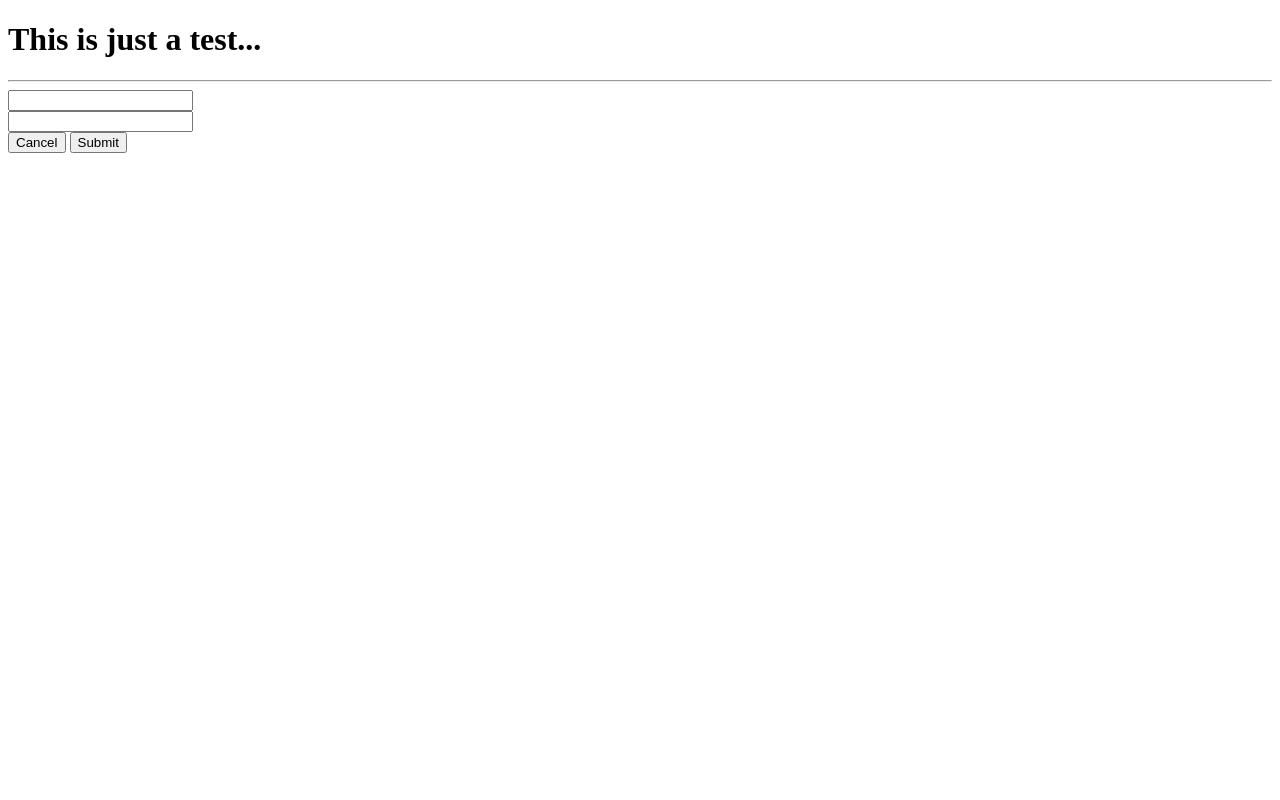
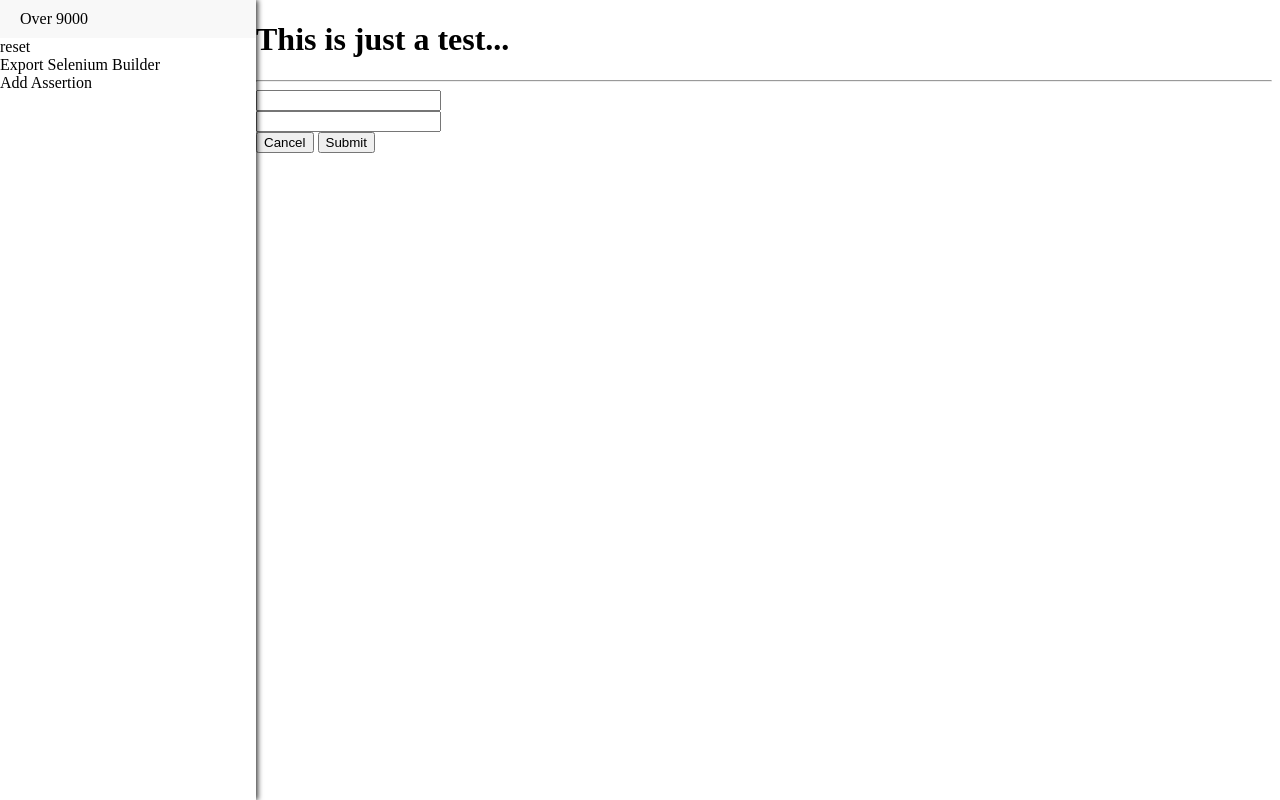
Before and after one commit to Vaposphere/over-9000, a website: page index.html in a window 1280 px wide. Drawn offline with Linux system fonts and the light colour scheme.

Commit message:
refactor: use CSS to style UI

```diff
--- a/index.html
+++ b/index.html
@@ -5,7 +5,8 @@
     <meta http-equiv="X-UA-Compatible" content="IE=edge">
     <meta name="viewport" content="width=device-width, initial-scale=1">
     <title>Over-9000 Test Page</title>
-    <script src="src/over9k.js"></script>
+    <script src="src/o9k.js"></script>
+    <link href="src/o9k.css" rel="stylesheet" type="text/css"></style>
     <link href="https://fonts.googleapis.com/css?family=Roboto" rel="stylesheet">
   </head>
   <body>
--- /dev/null
+++ b/src/o9k.css
@@ -0,0 +1,22 @@
+#ui9k {
+  position: absolute;
+  top: 0;
+  left: 0;
+  width: 20%;
+  z-index: 9001;
+  height: 100vh;
+  overflow: auto;
+  display: flex;
+  flex-direction: column;
+  box-shadow: 2px 0px 5px 0px rgba(0,0,0,0.75);
+}
+
+#ui9k-events {
+  font-size: 10px;
+  overflow: auto;
+  flex-grow: 1;
+}
+
+#ui9k a {
+  cursor: pointer;
+}
--- a/src/o9k.js
+++ b/src/o9k.js
@@ -569,20 +569,20 @@ function updateEvents() {
 
 function addUi9k() {
   let ui = `
-<div id="ui9k" style="position: absolute; top: 0; left: 0; width: 20%; z-index: 9001; height: 100vh; overflow: auto; box-shadow: 2px 0px 5px 0px rgba(0,0,0,0.75); font-family: 'Roboto', sans-serif; display: flex; flex-direction: column">
+<div id="ui9k">
   <div style="background: #f8f8f8; padding: 10px 0">
     <div style="padding: 0 20px;">Over 9000</div>
   </div>
   <div>
-    <a style="cursor: pointer" onclick="resetEvents()">reset</a>
+    <a onclick="resetEvents()">reset</a>
   </div>
   <div>
-    <a style="cursor: pointer" id="ui9k-export-builder" onclick="prepareExport()">Export Selenium Builder</a>
+    <a id="ui9k-export-builder" onclick="prepareExport()">Export Selenium Builder</a>
   </div>
   <div>
-    <a style="cursor: pointer" onclick="assertionRecorder.toggle(); eventRecorder.toggle()">Add Assertion</a>
+    <a onclick="assertionRecorder.toggle(); eventRecorder.toggle()">Add Assertion</a>
   </div>
-  <ol id="ui9k-events" style="font-size: 10px; overflow: auto; flex-grow: 1">
+  <ol id="ui9k-events">
     ${renderEvents(window.events)}
   </ol>
 </div>
```
